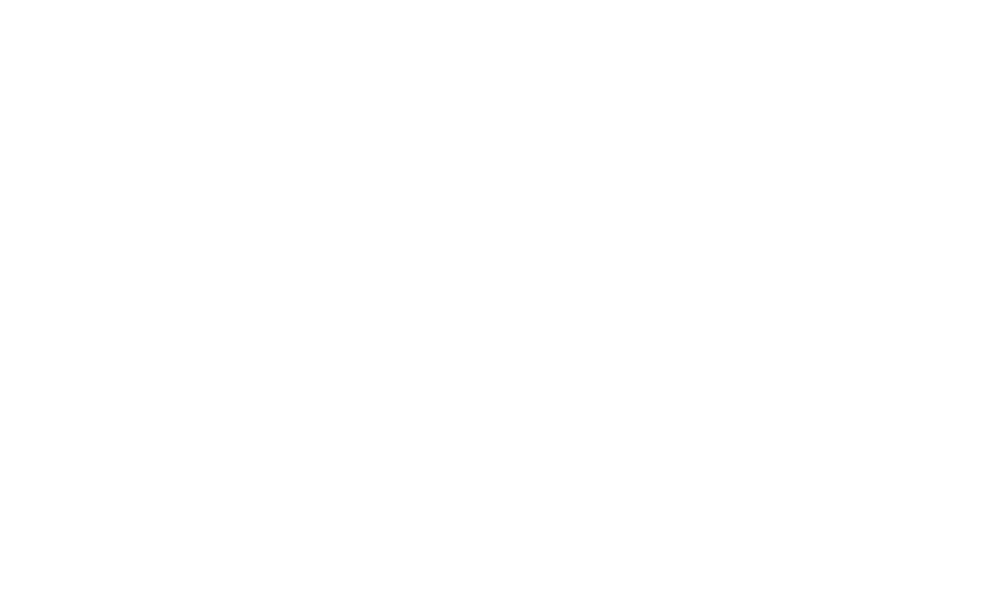
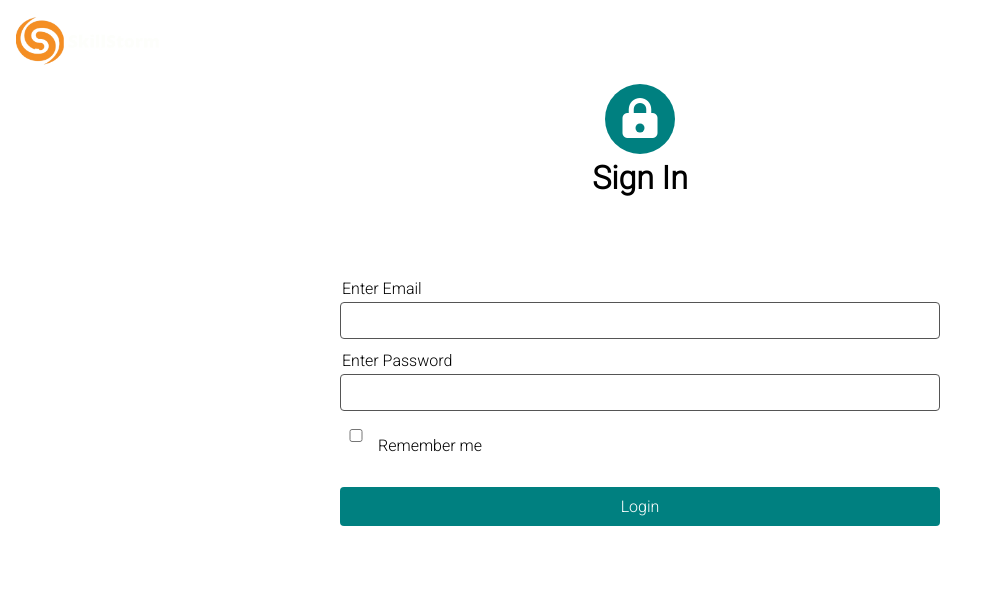
Before and after one commit to nmp14ST/Warehouse-management-ST, a website: page public/views/login.html in a window 1280 px wide. Shown: the whole page, without its empty margins (0-987 px from the left). Drawn offline with Linux system fonts and the light colour scheme.

Commit message:
Create login form and styling

```diff
--- a/public/css/style.css
+++ b/public/css/style.css
@@ -5,12 +5,40 @@ body {margin: 0;}
 
 /* utility classes */
 .roboto {font-family: 'Roboto', sans-serif;}
+
 .flex-std-sb {
     display: flex;
     justify-content: space-between;
 }
+.flex-std-c {
+    display: flex;
+    justify-content: center;
+}
 .align-center {
     align-items: center;
+}
+
+.grid {
+    display: grid;
+}
+.fr-5-columns {
+    grid-template-columns: 1fr 1fr 1fr 1fr;
+}
+.input-1-fr {
+    grid-column-start: 1;
+    grid-column-end: 2;
+}
+.label-2-fr {
+    grid-column-start: 1;
+    grid-column-end: 3;
+}
+.input-4-fr {
+    grid-column-start: 1;
+    grid-column-end: 5;
+}
+.button-grid {
+    grid-column-start: 1;
+    grid-column-end: 5;
 }
 /* end utility classes */
 
@@ -89,7 +117,108 @@ main.landing header h2 {
     }
   }
 
+/* End landing page styling */
+
+/* Login page */
+.login-page .logo {
+    margin: 10px 16px;
+}
+
+.login-lock {
+    position: relative;
+}
+
+.login-lock i {
+    color: #fff;
+    font-size: 40px;
+    position: relative;
+    z-index: 2;
+}
+
+.login-lock::before {
+    content: "";
+    position: absolute;
+    top: 0;
+    left: 50%;
+    transform: translate(-50%, -50%);
+    width: 70px;
+    height: 70px;
+    background: teal;
+    border-radius: 50%;
+    z-index: 1;
+}
+.login-lock::after {
+    content: "";
+    position: absolute;
+    width: 9px;
+    height: 9px;
+    border-radius: 50%;
+    background: teal;
+    z-index: 3;
+    top: 50%;
+    left: 50%;
+    transform: translate(-50%, -50%);
+}
+
+.login-page form {
+    width: 50%;
+    max-width: 600px;
+    margin: 60px auto;
+}
+
+.login-page header {
+    width: 120px;
+    margin: 12px auto;
+    text-align: center;
+}
+
+label {
+    margin-bottom: 4px;
+    margin-left: 2px;
+}
+input {
+    margin-bottom: 12px;
+    border-radius: 4px;
+    border: 1px solid #555;
+    padding: 10px 6px;
+}
+button.button-grid {
+    border-radius: 4px;
+    border: none;
+    background: teal;
+    color: #fff;
+    font-size: 16px;
+    padding: 10px;
+}
+
+.contains-input {
+    position: relative;
+    height: 44px;
+    margin-bottom: 20px;
+    grid-column-start: 1;
+    grid-column-end: 3;
+}
+.contains-input span {
+    position: absolute;
+    top: 50%;
+    left: 36px;
+    transform: translateY(-50%);
+}
+#rememberMe {
+    position: absolute;
+    left: 0;
+    top: 3.5px;
+    width: 20px;
+}
+
+input:focus{
+    background: lightcyan;
+    border: 1px solid blue;
+}
+/* End login page */
+
 @media only screen and (max-width: 600px) {
+    /* Landing */
     main.landing header {
         font-size: 1.2em;
         line-height: 0.8em;
@@ -98,6 +227,14 @@ main.landing header h2 {
         line-height: 1em;
         font-size: 1em;
     }
+    /* End landing */
+
+    /* login */
+    .login-page .logo {
+        margin: 4px 16px;
+    }
+    .login-page form {
+        width: 90%;
+        margin: 2px auto;
+    }
 }
-
-/* End landing page styling */
--- a/public/views/login.html
+++ b/public/views/login.html
@@ -6,11 +6,36 @@
     <meta http-equiv="X-UA-Compatible" content="IE=edge">
     <meta name="viewport" content="width=device-width, initial-scale=1.0">
     <title>Login</title>
+    <!-- Font awesome -->
+    <script src="https://kit.fontawesome.com/d81acf0f70.js" crossorigin="anonymous"></script>
     <link href="../css/style.css" rel="stylesheet" />
 </head>
 
-<body>
+<body class="login-page">
+    <a href="/"><img class="logo" src="../images/SkillStorm.png"></a>
 
+    <header>
+        <span class="login-lock">
+            <i class="fas fa-lock"></i>
+        </span>
+        <h1 class="roboto">Sign In</h1>
+    </header>
+
+    <main class="flex-std-c align-center">
+        <form class="roboto grid fr-5-columns">
+            <label for="email" class="label-2-fr">Enter Email</label>
+            <input class="input-4-fr" type="email" id="email" />
+
+            <label for="password" class="label-2-fr">Enter Password</label>
+            <input class="input-4-fr" type="password" id="password" />
+
+            <label for="rememberMe" class="contains-input">
+                <input id="rememberMe" type="checkbox" /> <span>Remember me</span>
+            </label>
+
+            <button class="button-grid roboto" id="loginBtn" class="submit-btn">Login</button>
+        </form>
+    </main>
 </body>
 
 </html>
```
